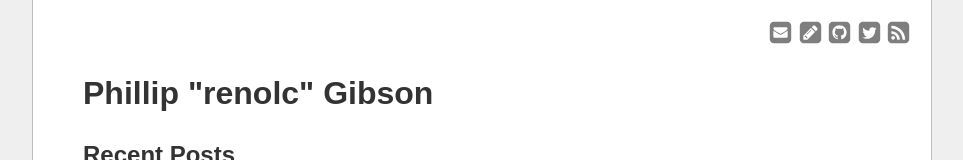
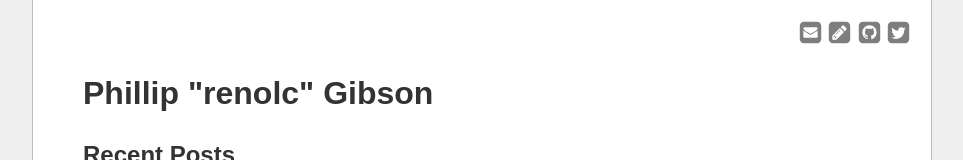
Before and after one commit to renolc/renolc.github.io, a plain HTML site: page index.html in a window 1280 px wide. Shown: the top 160 px of the page, without its empty margins (158-1121 px from the left). Drawn offline with Linux system fonts and the light colour scheme.

Commit message:
Publishing new content

```diff
--- a/index.html
+++ b/index.html
@@ -72,10 +72,10 @@
         <a href="https://twitter.com/renolc" class="icon-link"><svg class="icon icon-twitter-square"><use xlink:href="#icon-twitter-square"></use></svg></a>
         <div class="icon-desc">twitter</div>
       </div>
-      <div class="icon-container">
+      <!--<div class="icon-container">
         <a href="/rss.xml" class="icon-link"><svg class="icon icon-rss-square"><use xlink:href="#icon-rss-square"></use></svg></a>
         <div class="icon-desc">rss</div>
-      </div>
+      </div>-->
     </div>
   </div>
 </body>
```
Also changed, not shown: meta/templates/index.html (+2 -2 lines), meta/templates/post.html (+2 -2 lines), posts/hello-world.html (+2 -2 lines), posts/introducing-chalkblog.html (+2 -2 lines), posts/making-node-cli-apps-the-basics.html (+2 -2 lines).
